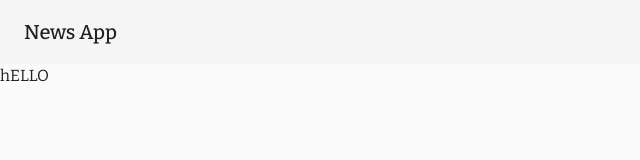
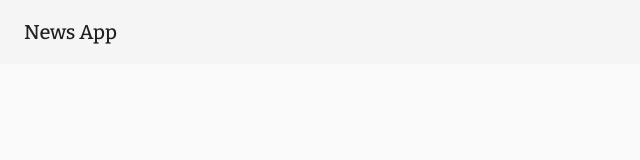
Before and after one commit to assetcorp/hacker-news-app, a Next.js app: page / in a window 1280 px wide. Shown: the top 160 px of the page, without its empty margins (0-640 px from the left). Built offline with nearby package versions, Linux system fonts and the light colour scheme.

Commit message:
create page layout

```diff
--- a/pages/index.js
+++ b/pages/index.js
@@ -1,8 +1,23 @@
 import React from 'react'
-import { Typography } from '@material-ui/core'
+import { Box, Container, makeStyles, Typography } from '@material-ui/core'
 
-export default function Home() {
+const Home = () => {
+  const classes = useStyles()
+
   return (
-    <Typography>hELLO</Typography>
+    <Box className={classes.root}>
+      <Container maxWidth="lg">
+
+      </Container>
+    </Box>
   )
 }
+
+const useStyles = makeStyles( theme => ( {
+  root: {
+    width: '100%',
+    height: '100%',
+  },
+} ) )
+
+export default Home
```
